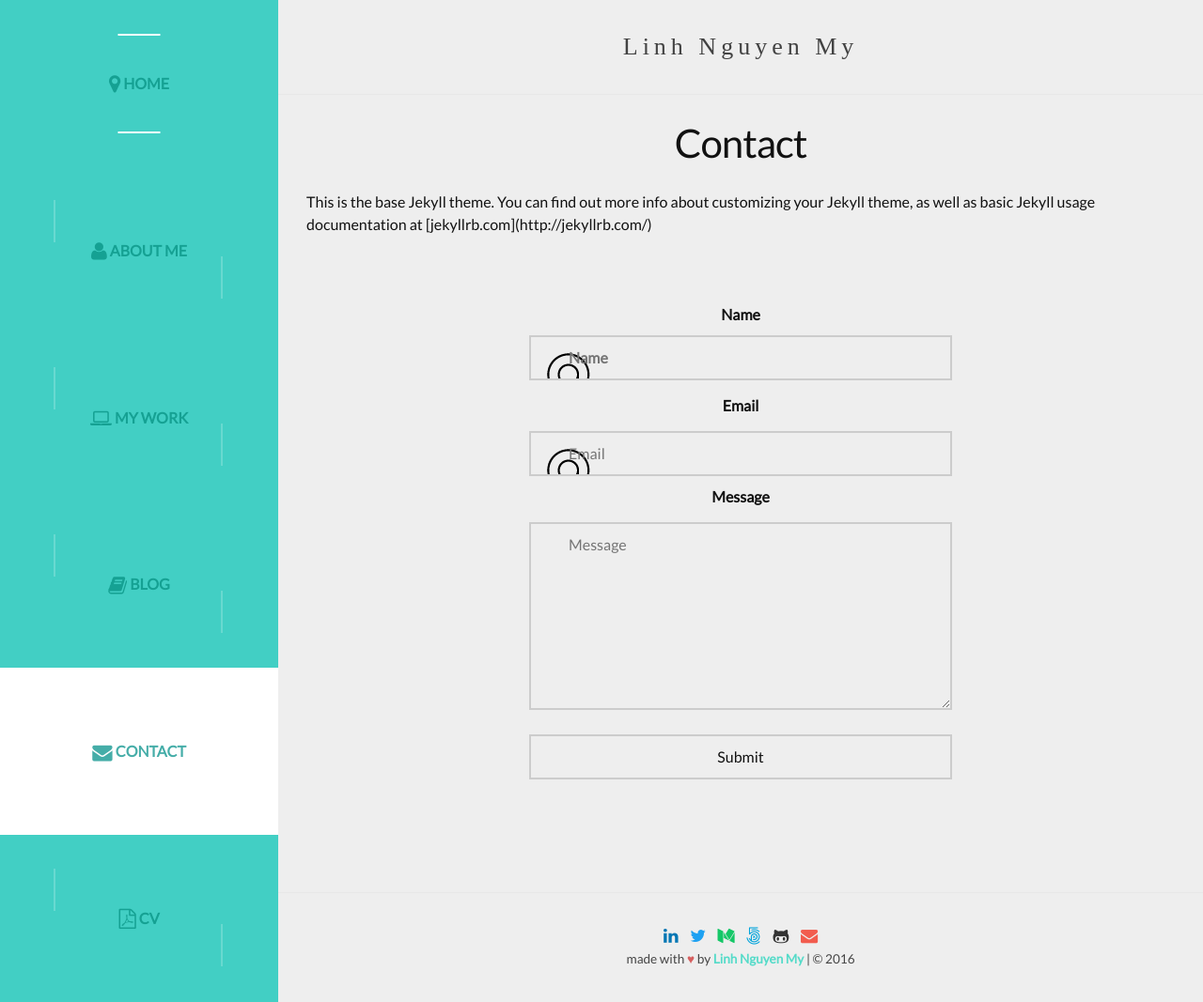
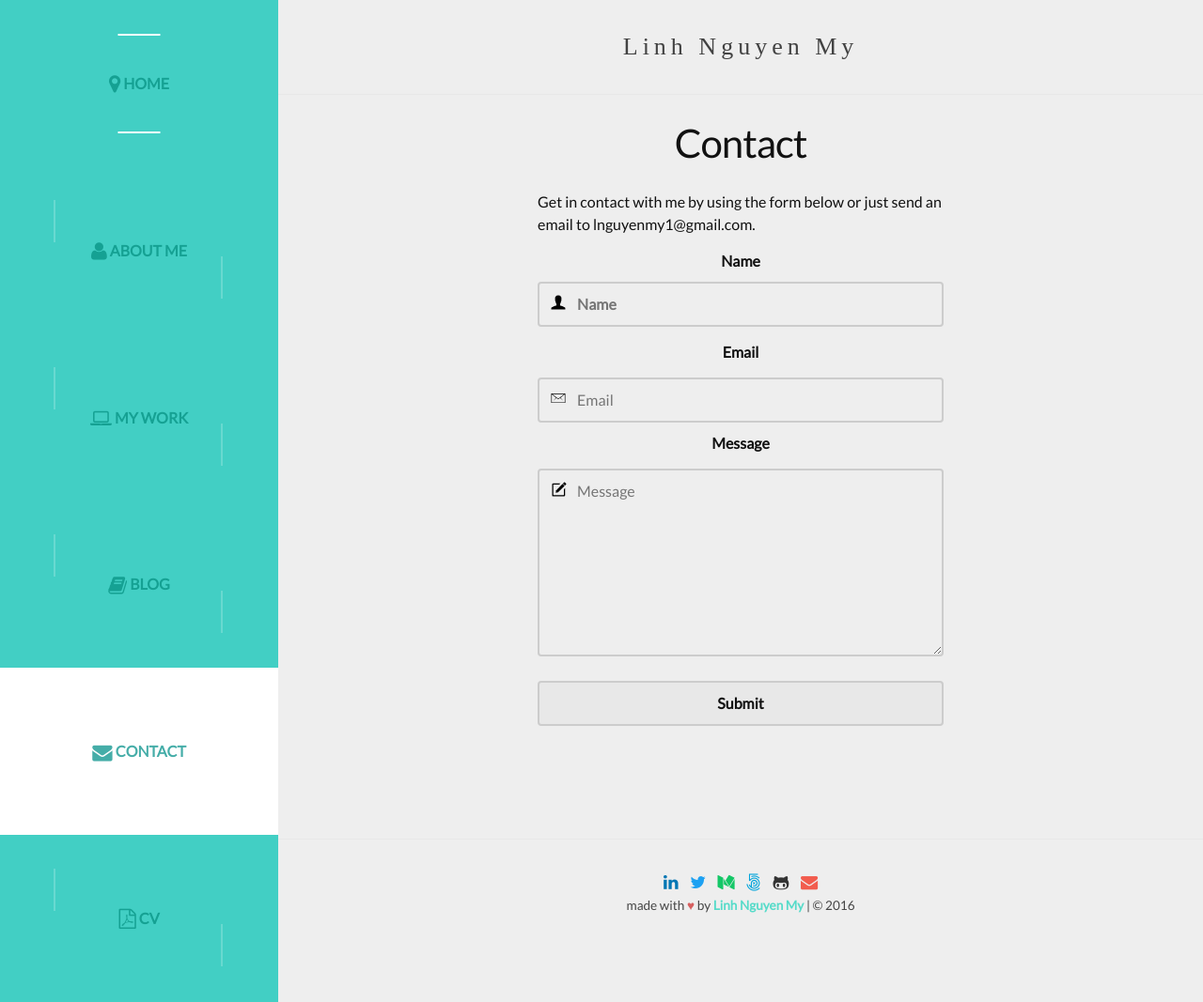
Before and after one commit to pinglinh/pinglinh.com, a Jekyll site: the page built from contact.html, in a window 1280 px wide. Shown: the whole page at 94% size. Built offline with Jekyll 4.4.1, drawn with Linux system fonts in a browser that asks for light colours; some web fonts are replaced.

Commit message:
Added icons to contact form

```diff
--- a/_sass/_contact.scss
+++ b/_sass/_contact.scss
@@ -1,14 +1,16 @@
 form {
-	max-width: 450px;
+	// max-width: 450px;
 	margin: 0 auto 50px;
 
 	button {
-		background-color: transparent;
+		background-color: $grey-color-light;
 		text-align: center;
 		border: 2px solid #CCCCCC;
 		margin: 10px 0;
 		width: 100%;
 		padding: 10px;
+		border-radius: 4px;
+		font-weight: bold;
 	}
 
 	textarea {
@@ -19,8 +21,15 @@ form {
 		padding: 10px;
 		background-color: transparent;
 		height: 200px;
+		padding-left: 40px;
 
-		padding-left: 40px;
+		background-size: 20px 20px;
+	    background-image: url('../photos/compose.svg');
+	    background-position: 11px 10px;
+	    background-repeat: no-repeat;
+	    padding-left: 40px;
+
+		border-radius: 4px;
 
 		&:focus {
 			outline: none;
@@ -28,7 +37,7 @@ form {
 		}
 	}
 
-	input {
+	input[type=text] {
 		border: 2px solid #CCCCCC;
 		margin: 10px 0;
 		width: 100%;
@@ -36,15 +45,43 @@ form {
 		padding: 10px;
 		background-color: transparent;
 
-	    background-image: url('/photos/uxpin-icon-set_at.png');
+		background-size: 20px 20px;
+	    background-image: url('../photos/person.svg');
 	    background-position: 10px 10px;
 	    background-repeat: no-repeat;
 	    padding-left: 40px;
+
+	    border-radius: 4px;
+
+
 
 		&:focus {
 			outline: none;
 			border-color: #272822;
 		}
+	}
+
+	input[type=email] {
+		border: 2px solid #CCCCCC;
+		margin: 10px 0;
+		width: 100%;
+		text-align: left;
+		padding: 10px;
+		background-color: transparent;
+
+		background-size: 20px 20px;
+	    background-image: url('../photos/envelope.svg');
+	    background-position: 10px 10px;
+	    background-repeat: no-repeat;
+	    padding-left: 40px;
+
+	    border-radius: 4px;
+
+		&:focus {
+			outline: none;
+			border-color: #272822;
+		}
+
 	}
 
 	label {
--- a/contact.html
+++ b/contact.html
@@ -4,10 +4,10 @@ title: Contact
 permalink: /contact/
 ---
 
-This is the base Jekyll theme. You can find out more info about customizing your Jekyll theme, as well as basic Jekyll usage documentation at [jekyllrb.com](http://jekyllrb.com/)
-<br><br><br><br>
 <div class="container-fluid">
 	<div class="row">
+		<div class="col-lg-offset-3 col-lg-6 col-lg-offset-3">
+			<p>Get in contact with me by using the form below or just send an email to lnguyenmy1@gmail.com.</p>
 
 
 	<form action="https://formspree.io/pinguinlinh@gmail.com" method="POST">
@@ -56,5 +56,6 @@ This is the base Jekyll theme. You can find out more info about customizing your
 			  </div>
 
 			</form> -->
+			</div>
 	</div>
 </div>
```
Also changed, not shown: photos/compose.svg (added), photos/envelope.svg (added), photos/person.svg (added).
